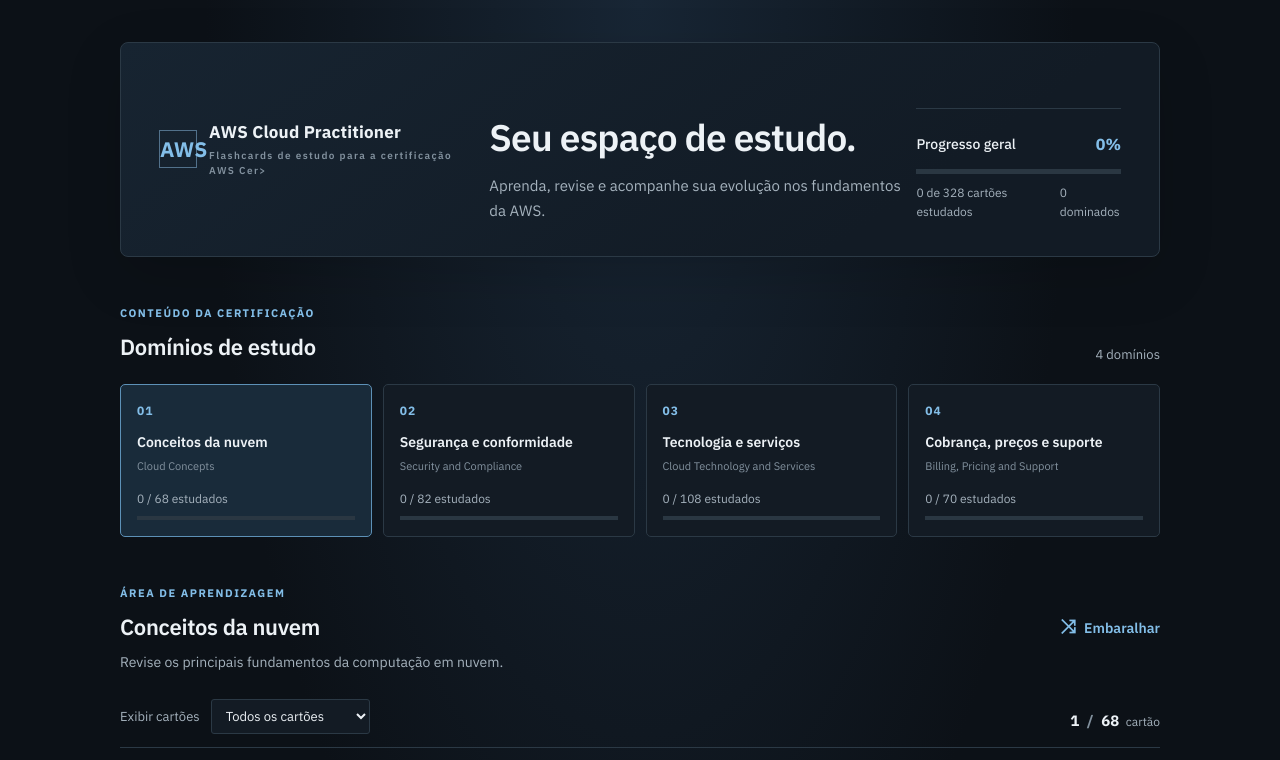
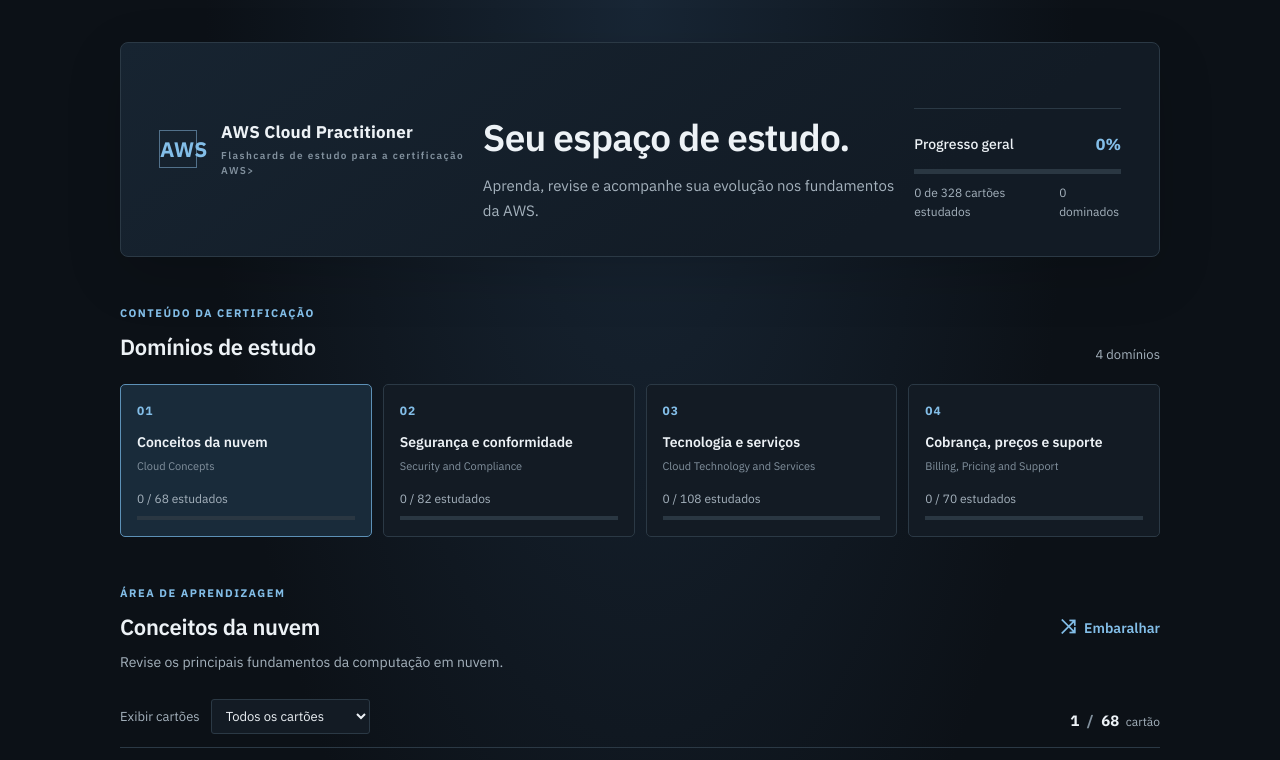
Before and after one commit to brunogacarvalho/aws-flashcards-cloud-practitioner, a plain HTML site: page index.html in a window 1280 px wide. Shown: the top 760 px of the page. Drawn offline with Linux system fonts and the light colour scheme.

Commit message:
Update index.html

```diff
--- a/index.html
+++ b/index.html
@@ -22,9 +22,10 @@
         <header class="app-header">
 <div class="brand">
                 <div class="brand-mark">AWS</div>
+    <br>
                 <div>
 <h1>                    <div class="brand-name">AWS Cloud Practitioner</div> </h1>
-<p>                    <div class="brand-subtitle">Flashcards de estudo para a certificação AWS Cer>
+<p>                    <div class="brand-subtitle">Flashcards de estudo para a certificação AWS>
                 </div>
             </div>
 
```
